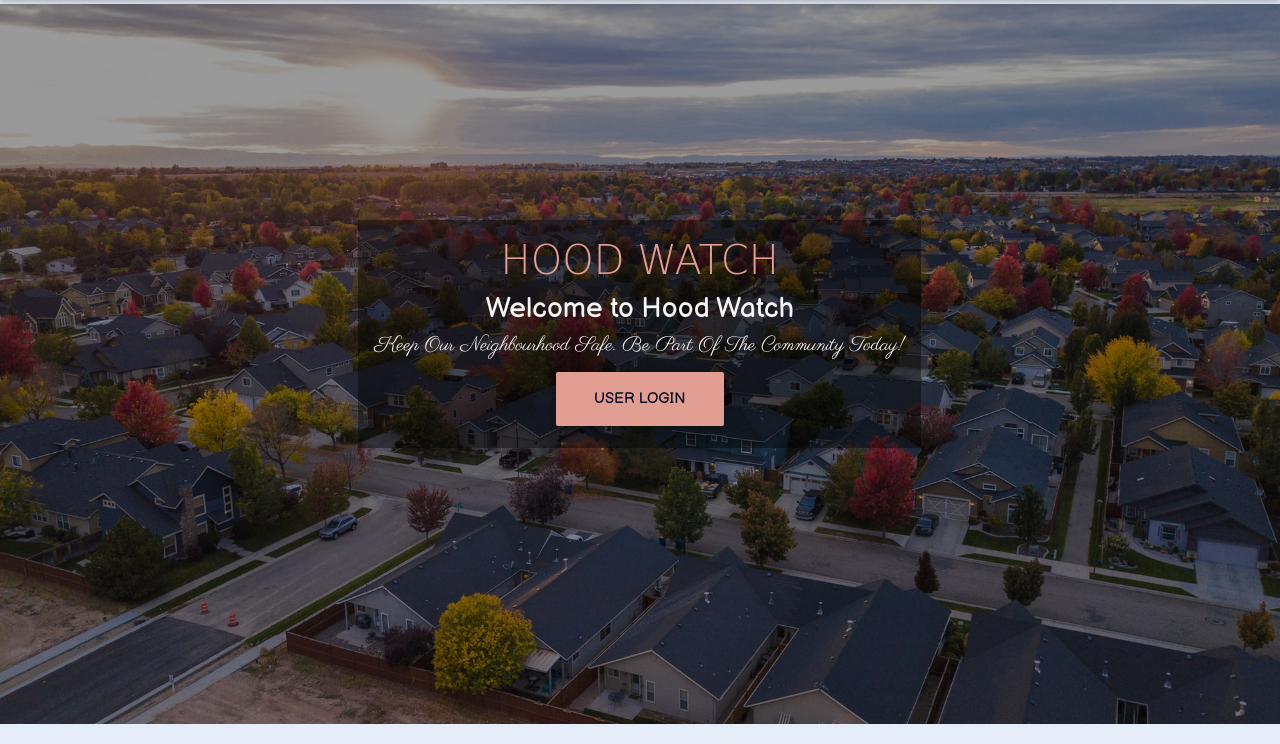
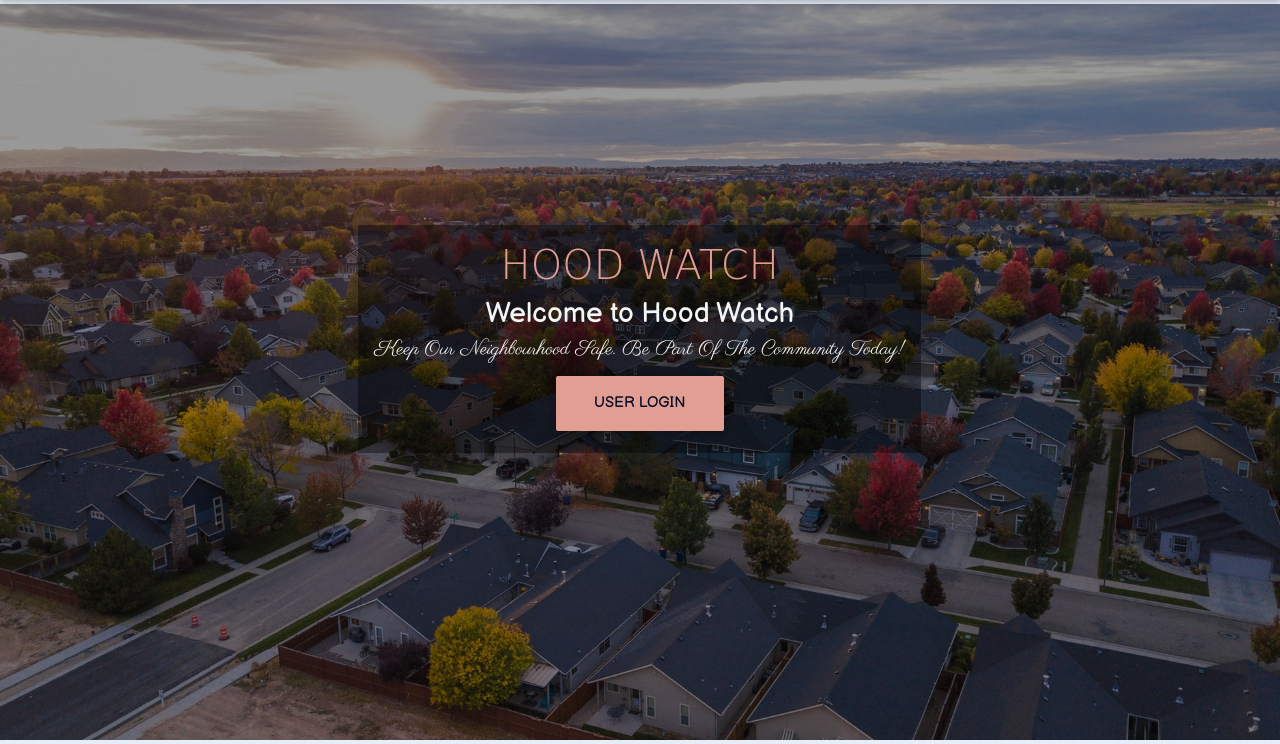
Before and after one commit to DerrickOdhiambo/Neighbourhood, a Django app: page / in a window 1280 px wide. Shown: the part 56-800 px from the top of the page. Run offline with Django 3.2, Linux system fonts and the light colour scheme; parts of the project's set-up code (start-up, migrations or seed data) failed here and were passed over; some libraries are stand-ins or nearby versions; some web fonts are replaced.

Commit message:
increase height of background image

```diff
--- a/static/css/styles.css
+++ b/static/css/styles.css
@@ -7,7 +7,7 @@ body {
 }
 .main {
   background: url('/static/images/im4.jpg');
-  height: 90vh;
+  height: 92vh;
   width: 100%;
   background-size: cover;
   background-repeat: no-repeat;
@@ -19,7 +19,7 @@ body {
 
 .landing-page {
   background: rgba(0, 0, 0, 0.4);
-  height: 90vh;
+  height: 92vh;
   width: 100%;
   position: relative;
 }
```
